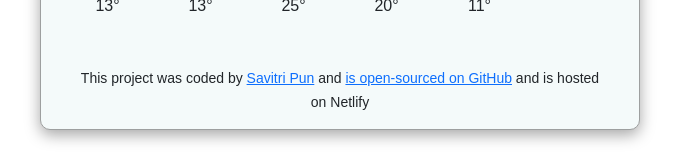
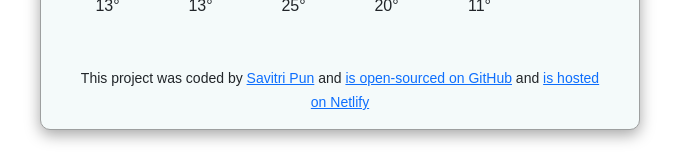
Before and after one commit to punSavitri/react-weather-app, a React (Create React App) app: page / in a window 1280 px wide. Shown: the part 330-490 px from the top of the page, without its empty margins (300-979 px from the left). Built offline with nearby package versions, Linux system fonts and the light colour scheme.

Commit message:
added Netlify link to the footer element

```diff
--- a/src/Weather.js
+++ b/src/Weather.js
@@ -94,7 +94,7 @@ export default function Weather(props) {
         </div>
       </main>
       <footer className="mt-5">
-        <small>This project was coded by <a href="https://github.com/punSavitri">Savitri Pun</a> and <a href="https://github.com/punSavitri/react-weather-app.git">is open-sourced on GitHub</a> and is hosted on Netlify</small>
+        <small>This project was coded by <a href="https://github.com/punSavitri">Savitri Pun</a> and <a href="https://github.com/punSavitri/react-weather-app.git">is open-sourced on GitHub</a> and <a href="https://react-weather-app2024.netlify.app/">is hosted on Netlify</a></small>
       </footer>
     </div>
   )
```
